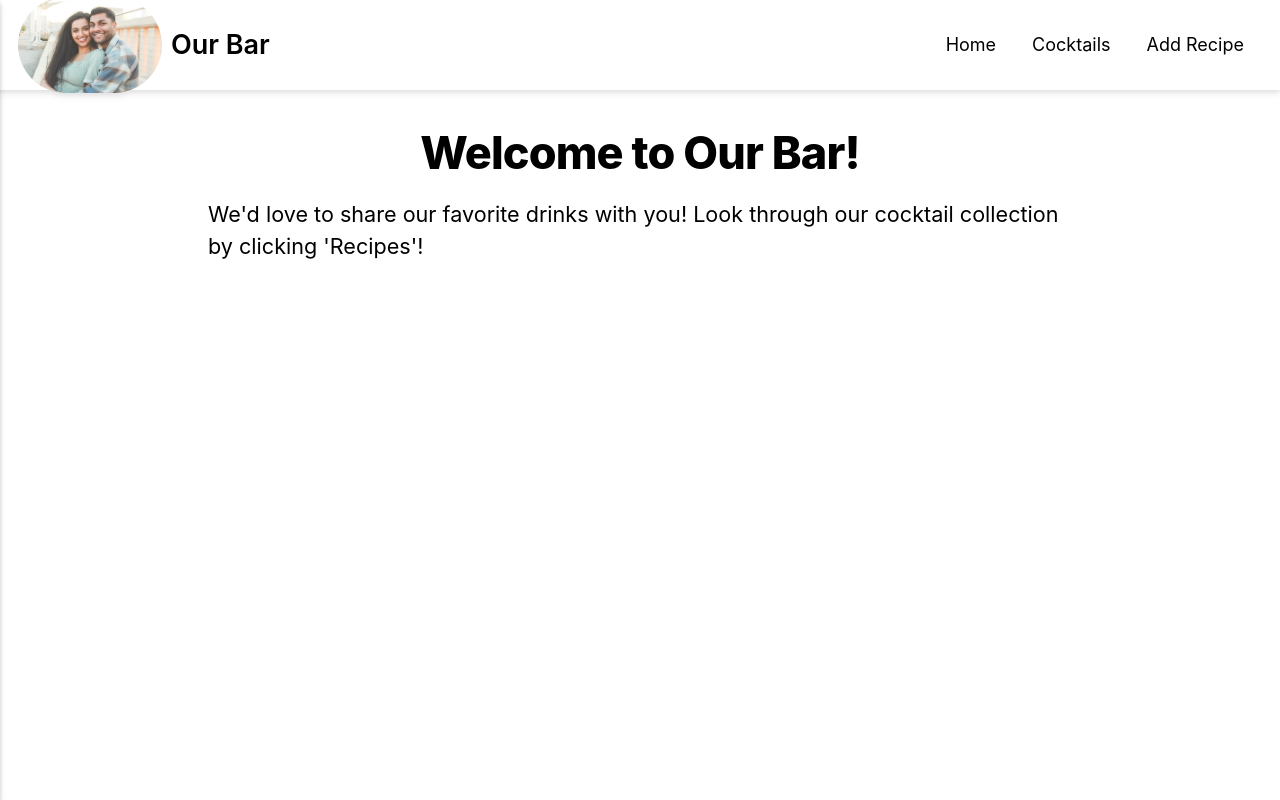
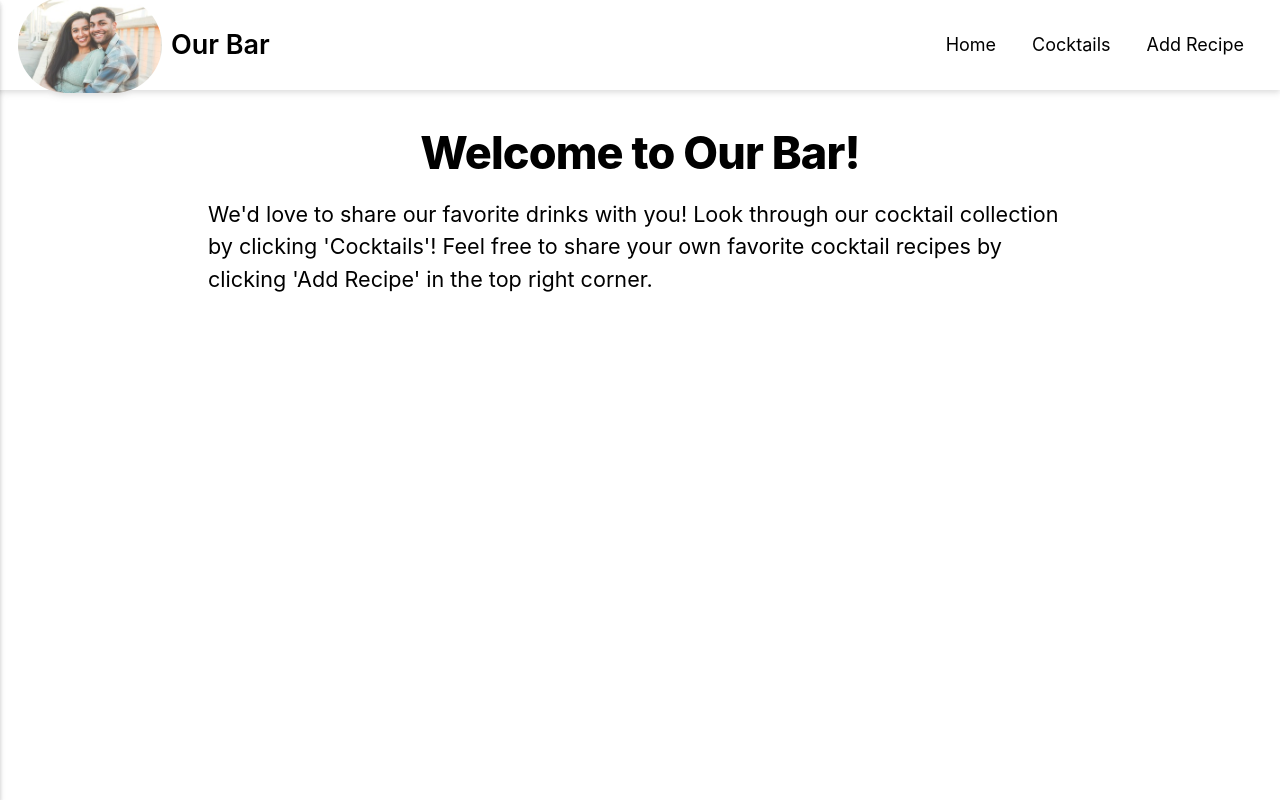
Before and after one commit to shawnr2324/nextjs_cocktailApp_amplify, a Next.js app: page / in a window 1280 px wide. Built offline with nearby package versions, Linux system fonts and the light colour scheme; what aws-amplify would draw is missing.

Commit message:
Update index page text

```diff
--- a/src/pages/index.js
+++ b/src/pages/index.js
@@ -9,8 +9,8 @@ export default function Home() {
         <title>{siteTitle}</title>
       </Head>
       <section className={utilStyles.headingMd}>
-        <p>We'd love to share our favorite drinks with you! Look through our cocktail collection by clicking 'Recipes'!
-          {/* Feel free to share your own favorite cocktails by clicking 'Add Recipe' in the top right corner! */}
+        <p>We'd love to share our favorite drinks with you! Look through our cocktail collection by clicking 'Cocktails'!
+          Feel free to share your own favorite cocktail recipes by clicking 'Add Recipe' in the top right corner.
         </p>
       </section>
     </Layout>
```
